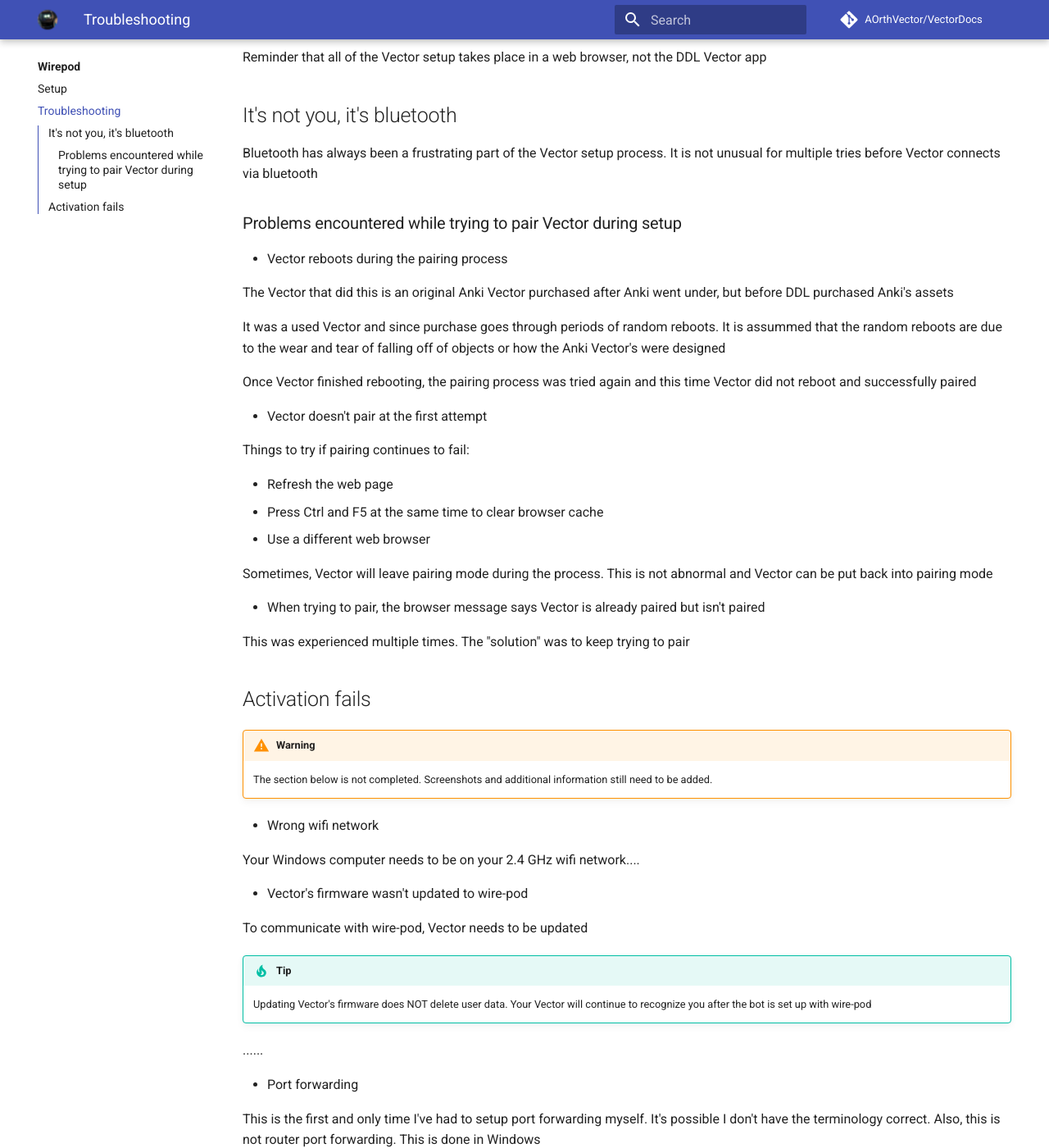
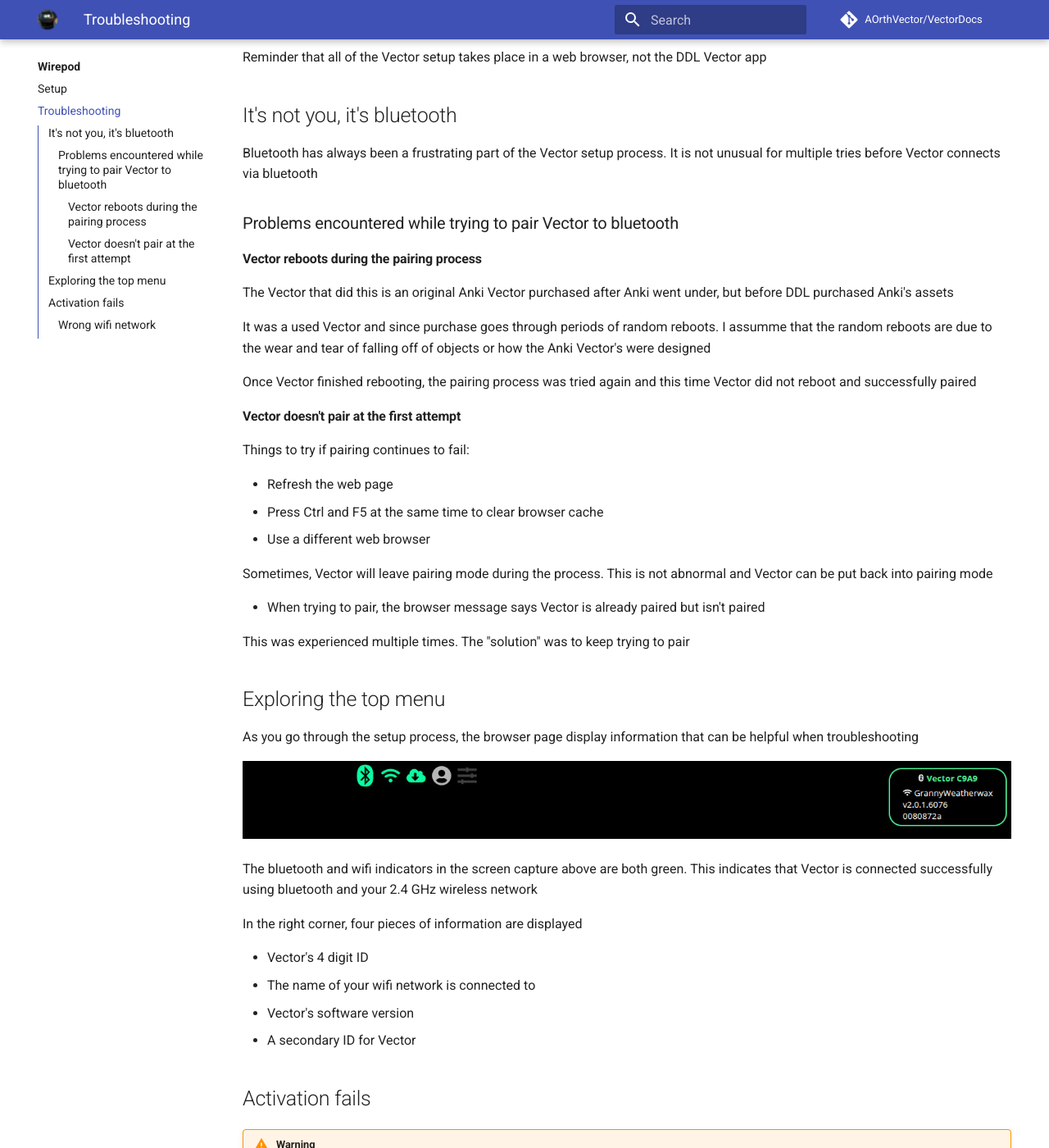
Before and after one commit to AOrthVector/VectorDocs, an MkDocs documentation site: the page built from docs/wirepod/setup/troubleshooting.md, in a window 1280 px wide and 1400 px high, scrolled down 321 px. Shown: the whole window at 82% size. Built offline with MkDocs 1.6.1 and Material for MkDocs 9.7.7, drawn with Linux system fonts in a browser that asks for light colours; comment, search, counter and statistics services are not loaded; some of the changed text lies outside the part shown.

Commit message:
added more info to troubleshooting.md, corrected a mistake regarding the info Vector displays when in recovery mode. Added another clacks entry for PTerry

```diff
--- a/docs/wirepod/setup/troubleshooting.md
+++ b/docs/wirepod/setup/troubleshooting.md
@@ -10,17 +10,17 @@
 
 Bluetooth has always been a frustrating part of the Vector setup process. It is not unusual for multiple tries before Vector connects via bluetooth
 
-### Problems encountered while trying to pair Vector during setup
+### Problems encountered while trying to pair Vector to bluetooth
 
-* Vector reboots during the pairing process
+#### Vector reboots during the pairing process
 
 The Vector that did this is an original Anki Vector purchased after Anki went under, but before DDL purchased Anki's assets
 
-It was a used Vector and since purchase goes through periods of random reboots. It is assummed that the random reboots are due to the wear and tear of falling off of objects or how the Anki Vector's were designed
+It was a used Vector and since purchase goes through periods of random reboots. I assumme that the random reboots are due to the wear and tear of falling off of objects or how the Anki Vector's were designed
 
 Once Vector finished rebooting, the pairing process was tried again and this time Vector did not reboot and successfully paired
 
-* Vector doesn't pair at the first attempt
+#### Vector doesn't pair at the first attempt
 
 Things to try if pairing continues to fail:
 
@@ -34,15 +34,38 @@
 
 This was experienced multiple times. The "solution" was to keep trying to pair
 
+## Exploring the top menu
+
+As you go through the setup process, the browser page display information that can be helpful when troubleshooting
+
+![the menu shows connection to wifi and bluetooth was successful The top right displays Vector's IDs, firmware version, and wifi network name](../../img/VectorPreWirepod.jpg)
+
+The bluetooth and wifi indicators in the screen capture above are both green. This indicates that Vector is connected successfully using bluetooth and your 2.4 GHz wireless network
+
+In the right corner, four pieces of information are displayed
+
+* Vector's 4 digit ID
+* The name of your wifi network is connected to
+* Vector's software version
+* A secondary ID for Vector
+
 ## Activation fails
 
 !!! warning
 
     The section below is not completed. Screenshots and additional information still need to be added.
 
-* Wrong wifi network
+If you have trouble with the activate step, you're not alone. I failed activation multiple times with the following issues:
 
-Your Windows computer needs to be on your 2.4 GHz wifi network....
+* My PC was not on the 2.4 GHz wireless network
+* Completely missed the step that updates Vector's software
+* Port forwarding in Windows was something I've never done before
+
+### Wrong wifi network
+
+Your Windows computer needs to be on your 2.4 GHz wifi network
+
+If you've successfully paired Vector using bluetooth, your web browser will display usefu
 
 * Vector's firmware wasn't updated to wire-pod
 
```
Also changed, not shown: docs/wirepod/index.md (+2 -0 lines), docs/wirepod/setup/setup.md (+1 -1 lines).
